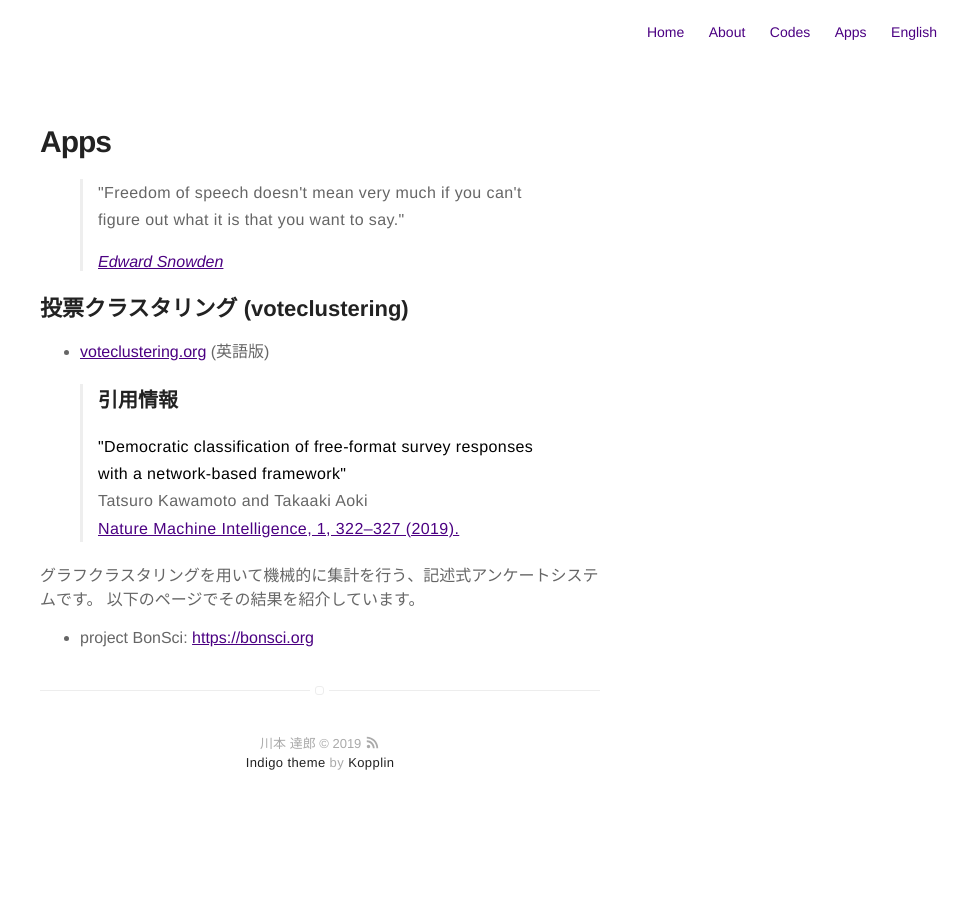
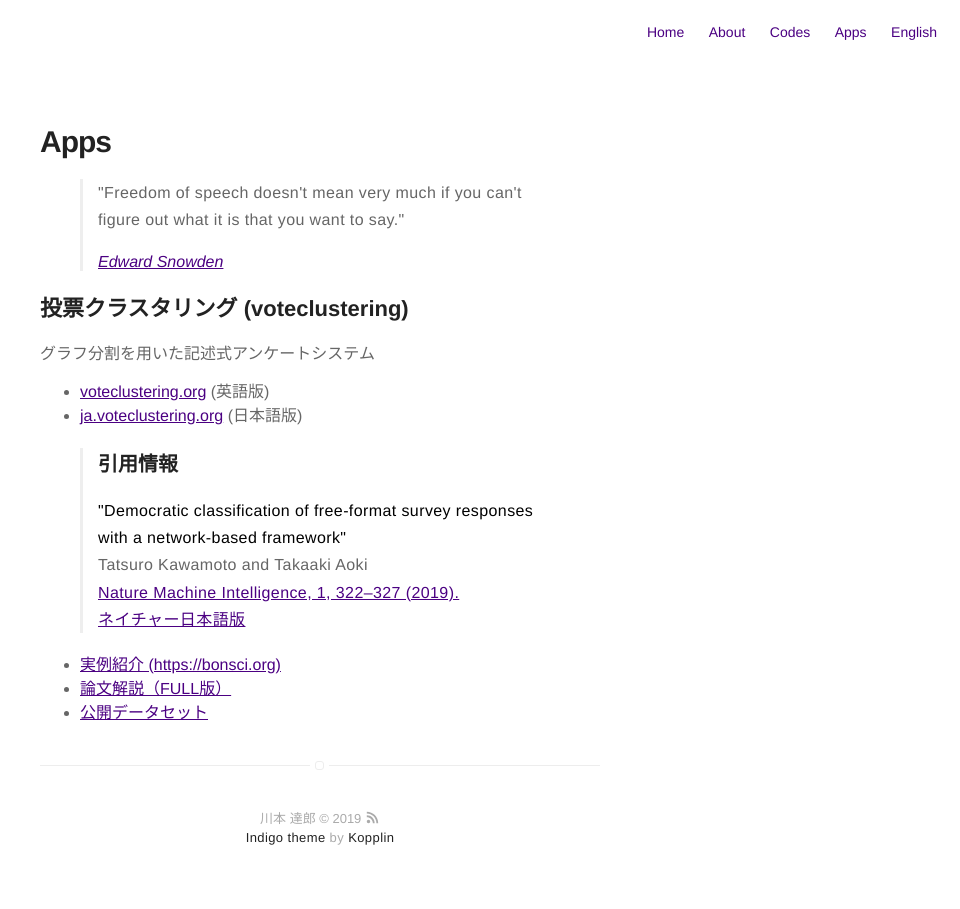
Before and after one commit to tatsuro-kawamoto-jp/tatsuro-kawamoto-jp.github.io, a Jekyll site: the page built from apps.html, in a window 1280 px wide. Shown: the whole page, without its empty margins (320-1280 px from the left). Built offline with Jekyll 4.4.1, drawn with Linux system fonts in a browser that asks for light colours.

Commit message:
Update apps.html

```diff
--- a/apps.html
+++ b/apps.html
@@ -13,31 +13,36 @@ title: Apps
 
 
 <h2>投票クラスタリング (voteclustering)</h2>
+グラフ分割を用いた記述式アンケートシステム
+
 <ul>
 	<li>
 		<a href="https://voteclustering.org/">voteclustering.org</a> (英語版)
 	</li>
-	<!--
 	<li>
-		<a href="https://jp.voteclustering.org/">jp.voteclustering.org</a> (日本語版)
+		<a href="https://ja.voteclustering.org/">ja.voteclustering.org</a> (日本語版)
 	</li>
-	-->
 </ul>
 <blockquote>
 	<h3>引用情報</h3>
 	<p>
     <strong>"Democratic classification of free-format survey responses with a network-based framework"</strong><br />
     Tatsuro Kawamoto and Takaaki Aoki<br />
-    <a href="https://www.nature.com/articles/s42256-019-0071-y" target="_blank">Nature Machine Intelligence, 1, 322–327 (2019).</a>
+    <a href="https://www.nature.com/articles/s42256-019-0071-y" target="_blank">Nature Machine Intelligence, 1, 322–327 (2019).</a><br />
+    <a href="https://www.natureasia.com/ja-jp/natmachintell/abstracts/99837">ネイチャー日本語版</a>
 	</p>
 </blockquote>
 
 
-グラフクラスタリングを用いて機械的に集計を行う、記述式アンケートシステムです。
-以下のページでその結果を紹介しています。
 <ul>
 	<li>
-		project BonSci: <a href="https://bonsci.org/">https://bonsci.org</a>
+		<a href="https://bonsci.org/">実例紹介 (https://bonsci.org)</a>
+	</li>
+	<li>
+		<a href="https://github.com/tatsuro-kawamoto/opinion_graphs/tree/master/Commentary_Japanese">論文解説（FULL版）</a>
+	</li>
+	<li>
+		<a href="https://github.com/tatsuro-kawamoto/opinion_graphs">公開データセット</a>
 	</li>
 </ul>
 
```
